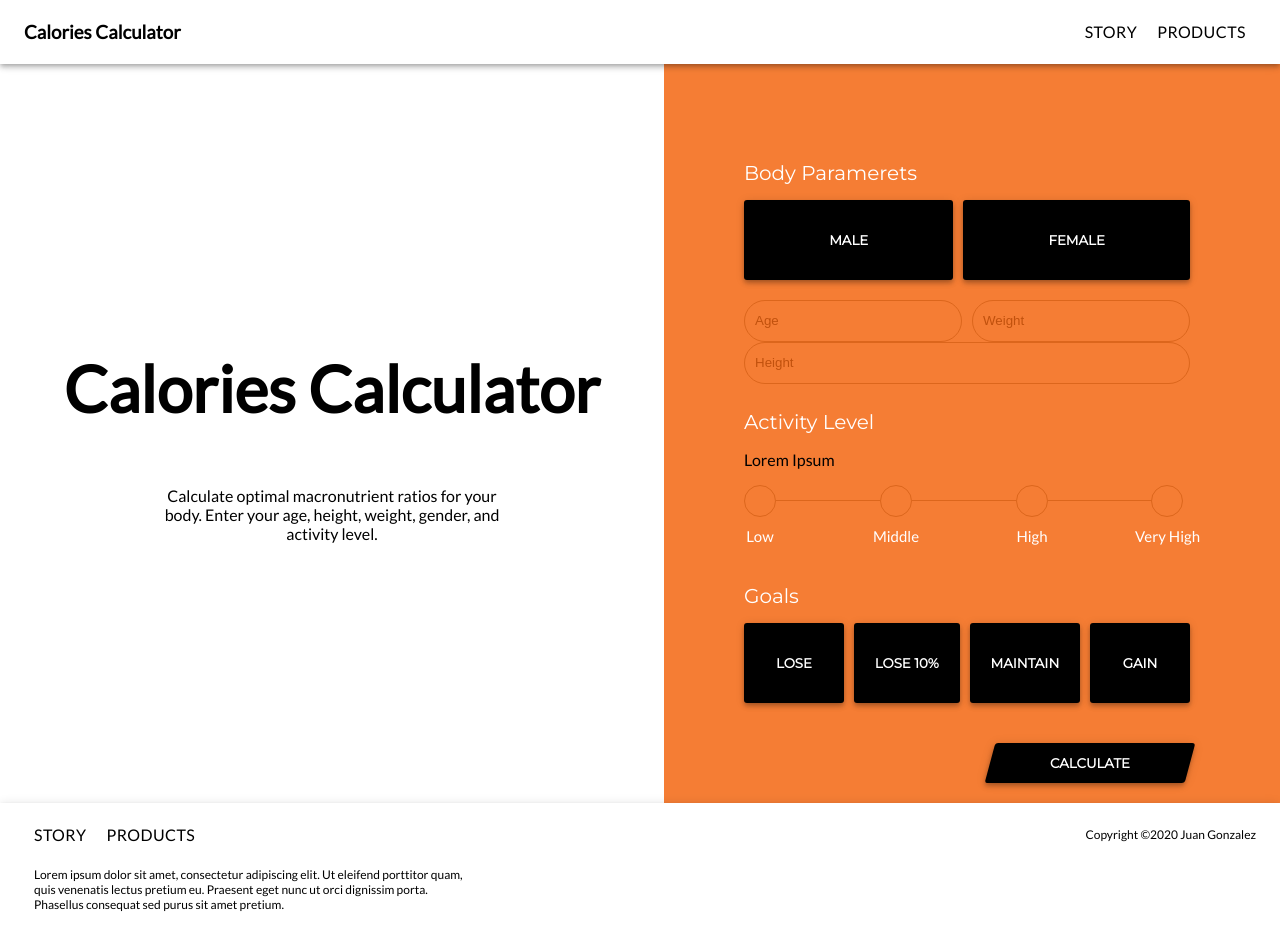
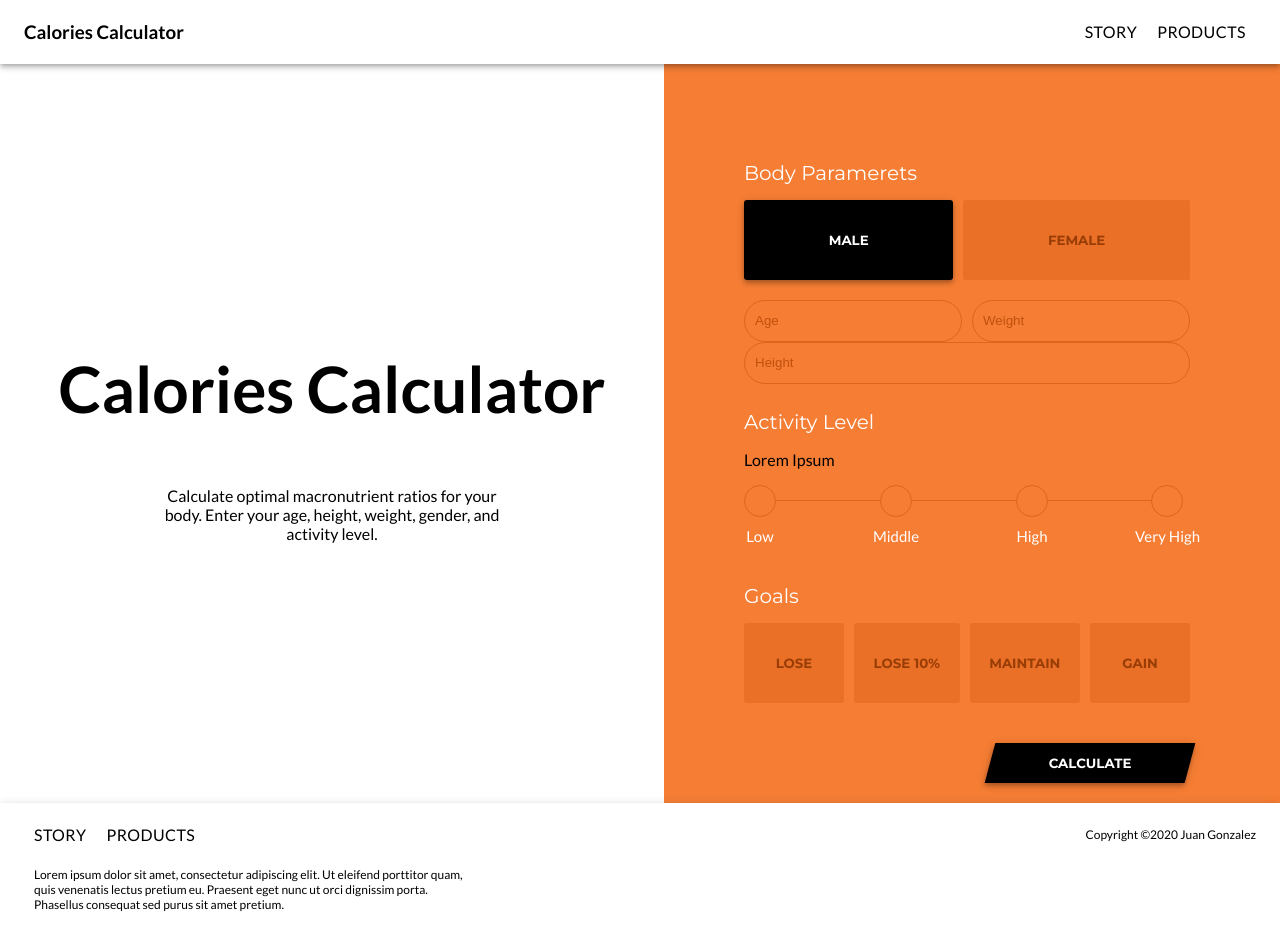
Before and after one commit to JMGonzalezR/calories-calculator, a React (Create React App) app: page / in a window 1280 px wide. Built offline with nearby package versions, Linux system fonts and the light colour scheme.

Commit message:
adding classesname lib, create style for unactive buttons

```diff
--- a/package.json
+++ b/package.json
@@ -6,6 +6,7 @@
     "@testing-library/jest-dom": "^4.2.4",
     "@testing-library/react": "^9.3.2",
     "@testing-library/user-event": "^7.1.2",
+    "classnames": "^2.2.6",
     "pretty": "^2.0.0",
     "react": "^16.13.1",
     "react-dom": "^16.13.1",
--- a/public/index.html
+++ b/public/index.html
@@ -10,7 +10,7 @@
       content="Web site created using create-react-app"
     />
     <link rel="apple-touch-icon" href="%PUBLIC_URL%/logo192.png" />
-    <link href="https://fonts.googleapis.com/css2?family=Lato&family=Montserrat&display=swap" rel="stylesheet">
+    <link href="https://fonts.googleapis.com/css2?family=Lato:wght@400;700&family=Montserrat:wght@400;700&display=swap" rel="stylesheet">
     <!--
       manifest.json provides metadata used when your web app is installed on a
       user's mobile device or desktop. See https://developers.google.com/web/fundamentals/web-app-manifest/
--- a/src/components/CalculatorForm.css
+++ b/src/components/CalculatorForm.css
@@ -4,20 +4,26 @@
     width: 100%;
 }
 
+
 .CalculatorForm-button{
     height: 80px;
     border: 0;
-    background-color: #000000;
-    color: #fff;
+    background-color: #ea6f27;
+    color: #983d05;
     text-transform: uppercase;
-    font-weight: bold;
+    font-weight: bolder;
     cursor: pointer;
     flex-grow: 1;
     margin-right: 10px;
     min-width: 100px;
-    box-shadow: 0px 2px 4px -1px rgba(0,0,0,0.2), 0px 4px 5px 0px rgba(0,0,0,0.14), 0px 1px 10px 0px rgba(0,0,0,0.12);
     border-radius: 3px;
     font-family: 'Montserrat', sans-serif;
+}
+
+.CalculatorForm-button.active{
+    box-shadow: 0px 2px 4px -1px rgba(0,0,0,0.2), 0px 4px 5px 0px rgba(0,0,0,0.14), 0px 1px 10px 0px rgba(0,0,0,0.12);
+    background-color: #000000;
+    color: #fff;
 }
 
 .CalculateButton{
@@ -27,6 +33,10 @@
     width: 200px;
     margin-left: auto;
     margin-top: 20px;
+    box-shadow: 0px 2px 4px -1px rgba(0,0,0,0.2), 0px 4px 5px 0px rgba(0,0,0,0.14), 0px 1px 10px 0px rgba(0,0,0,0.12);
+    background-color: #000000;
+    color: #fff;
+    border-radius: 0;
 }
 
 .CalculateButton-label{
--- a/src/components/CalculatorForm.js
+++ b/src/components/CalculatorForm.js
@@ -8,7 +8,7 @@ function CalculatorForm() {
         <div className="CalculatorForm">
             <h4 className="CalculatorForm-h4">Body Paramerets</h4>
             <div className="CalculatorForm-container">
-                <button className="CalculatorForm-button"> Male </button>
+                <button className="CalculatorForm-button active"> Male </button>
                 <button className="CalculatorForm-button"> Female </button>
             </div>
             <div className="CalculatorForm-container">
```
Also changed, not shown: 1 other file (tests, documents, lock files or other folders).
